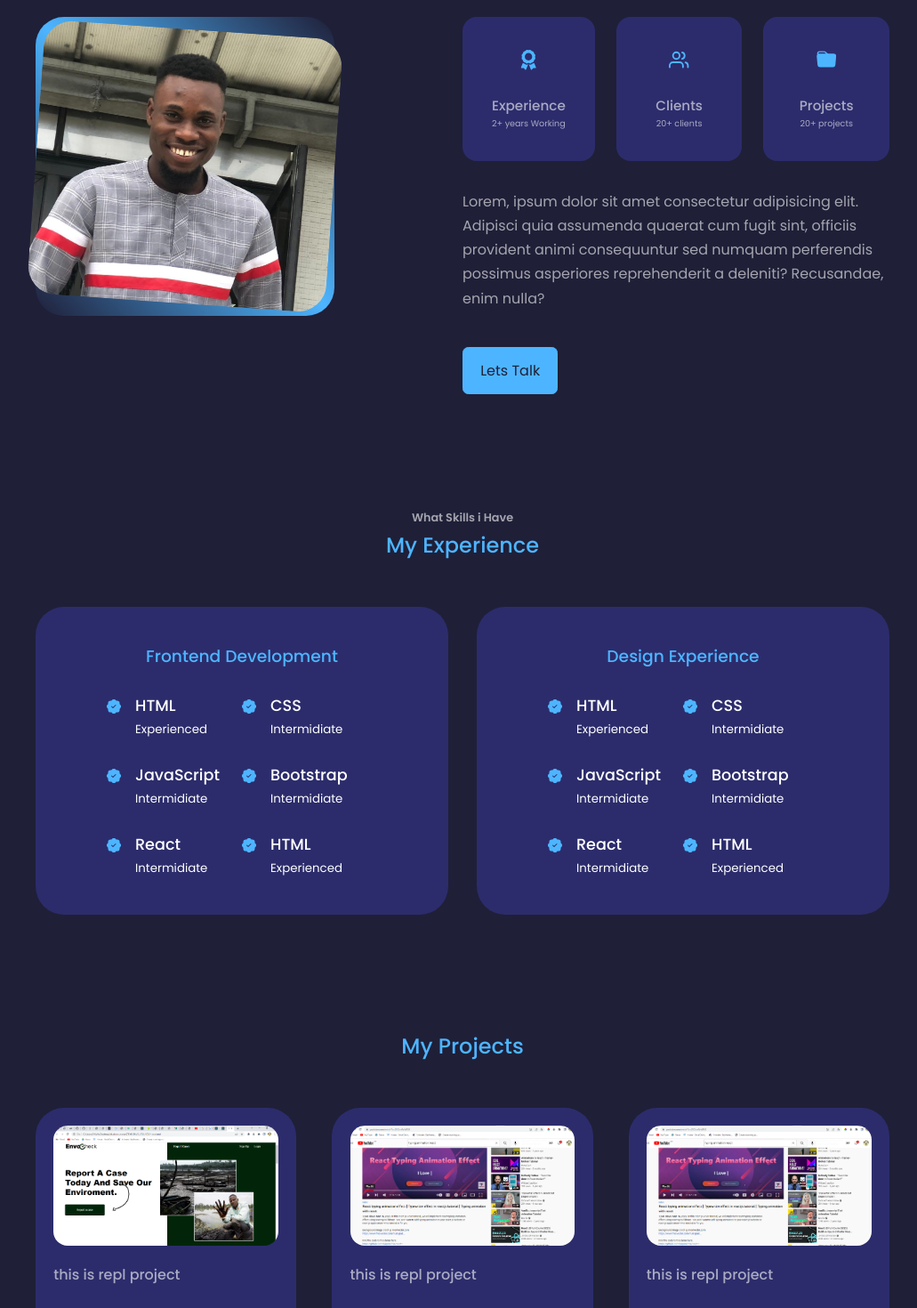
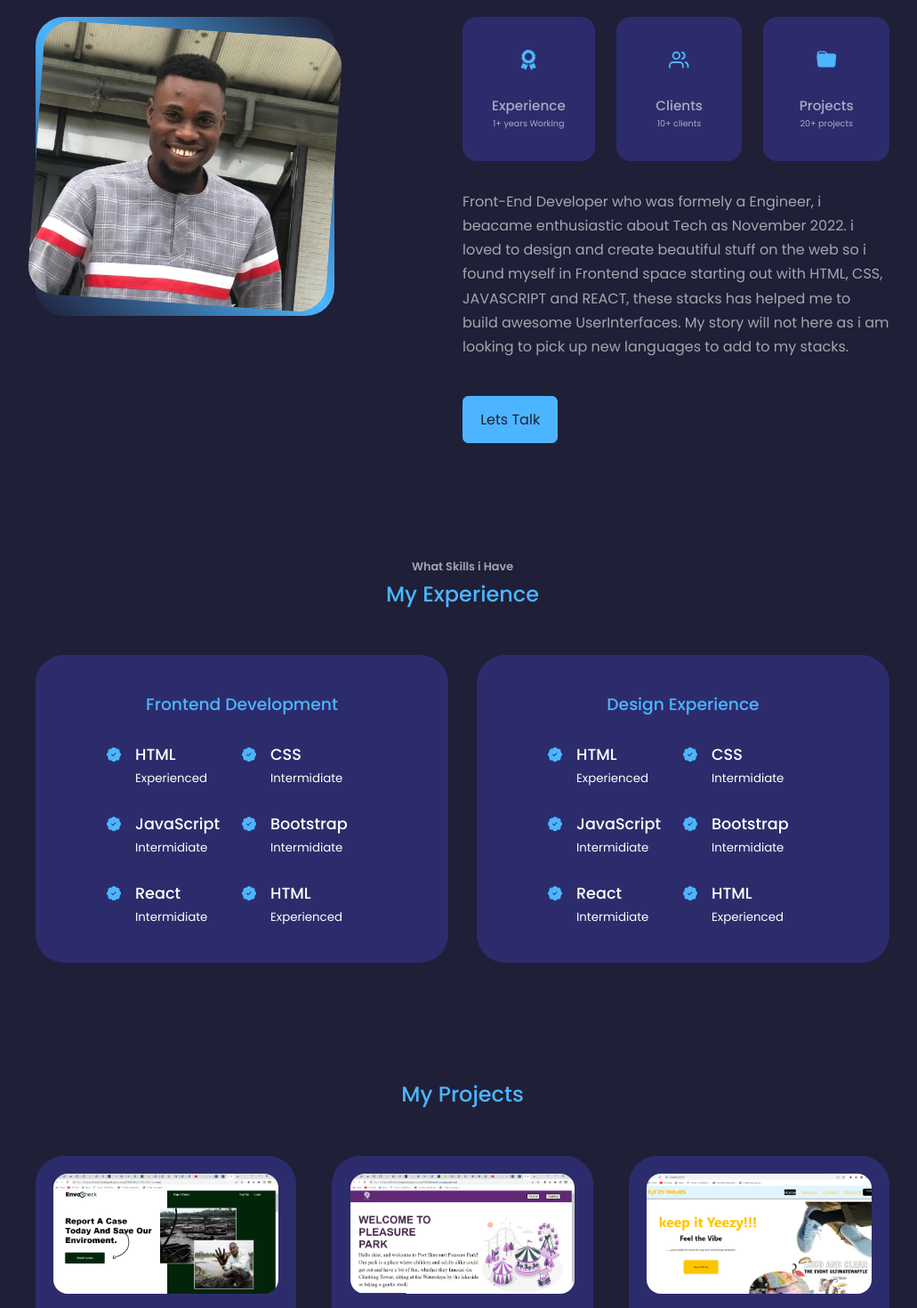
Before and after one commit to Stephen4018/my-Portfolio, a React (Create React App) app: page / in a window 1280 px wide. Shown: the part 1020-2490 px from the top of the page at 89% size, without its empty margins (120-1151 px from the left). Built offline with nearby package versions, Linux system fonts and the light colour scheme.

Commit message:
add about page detials to the page

```diff
--- a/src/component/about/About.js
+++ b/src/component/about/About.js
@@ -27,11 +27,11 @@ function About() {
             <About_card
               icon={<FaAward />}
               id="Experience"
-              text="2+ years Working"
+              text="1+ years Working"
             />
             <About_card icon={<FiUsers />}
             id="Clients"
-            text="20+ clients"
+            text="10+ clients"
             />
             <About_card
               icon={<BsFillFolderFill />}
@@ -41,10 +41,7 @@ function About() {
           </div>
 
           <p>
-            Lorem, ipsum dolor sit amet consectetur adipisicing elit. Adipisci
-            quia assumenda quaerat cum fugit sint, officiis provident animi
-            consequuntur sed numquam perferendis possimus asperiores
-            reprehenderit a deleniti? Recusandae, enim nulla?
+          Front-End Developer who was formely a Engineer, i beacame enthusiastic about Tech as November 2022. i loved to design and create beautiful stuff on the web so i found myself in Frontend space starting out with HTML, CSS, JAVASCRIPT and REACT, these stacks has helped me to build awesome UserInterfaces. My story will not here as i am looking to pick up new languages to add to my stacks.
           </p>
 
           <a href="#contact" className="btn btn-primary">
--- a/src/component/portfolio/Portfolio.js
+++ b/src/component/portfolio/Portfolio.js
@@ -18,7 +18,7 @@ function Portfolio() {
             <a href="https//:github.com" className="btn">
               Github
             </a>
-            <a href="https//:github.com" className="btn btn-primary">
+            <a href="envo-project-ac4801.netlify.app" className="btn btn-primary">
               Live Demo
             </a>
           </span>
@@ -26,14 +26,14 @@ function Portfolio() {
 
         <article>
           <div className="project__image">
-            <img src="images/project.png" alt="" />
+            <img src="images/ppk.png" alt="" />
           </div>
-          <h4>this is repl project</h4>
+          <h4>Pleasure Park discount App</h4>
           <span>
             <a href="https//:github.com" className="btn">
               Github
             </a>
-            <a href="https//:github.com" className="btn btn-primary">
+            <a href="pleasure-park-discount-app-782a16.netlify.app" className="btn btn-primary">
               Live Demo
             </a>
           </span>
@@ -41,14 +41,14 @@ function Portfolio() {
 
         <article>
           <div className="project__image">
-            <img src="images/project.png" alt="" />
+            <img src="images/yezzy.png" alt="" />
           </div>
           <h4>this is repl project</h4>
           <span>
             <a href="https//:github.com" className="btn">
               Github
             </a>
-            <a href="https//:github.com" className="btn btn-primary">
+            <a href="yeezy-footies-ecommerce-c1dea4.netlify.app" className="btn btn-primary">
               Live Demo
             </a>
           </span>
```
Also changed, not shown: public/images/yezzy.png (renamed from public/images/React App - Google Chrome 27_07_2022 22_17_02.png).
